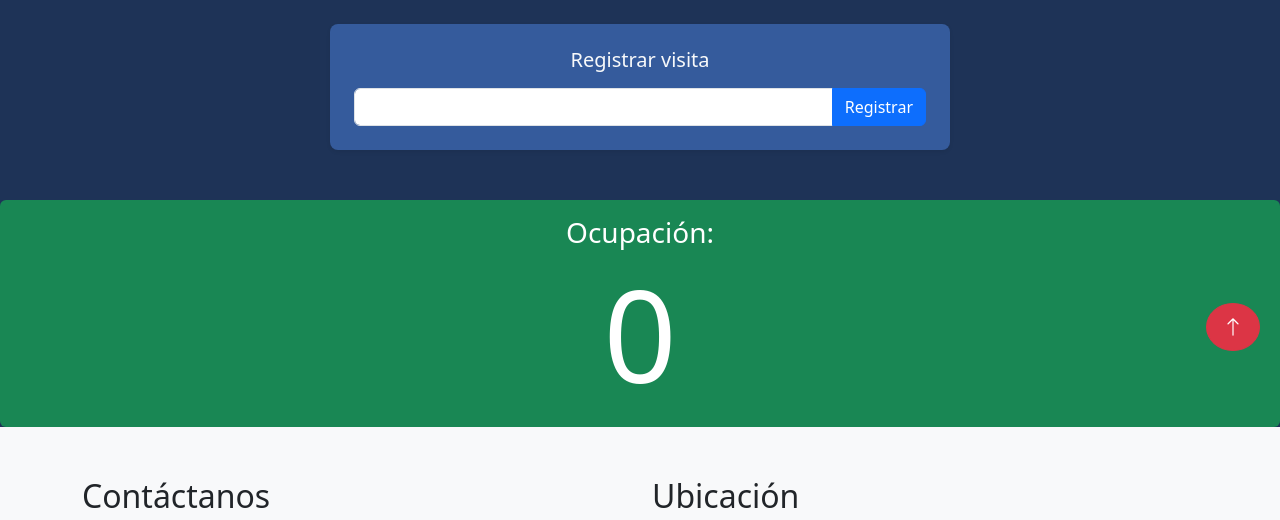
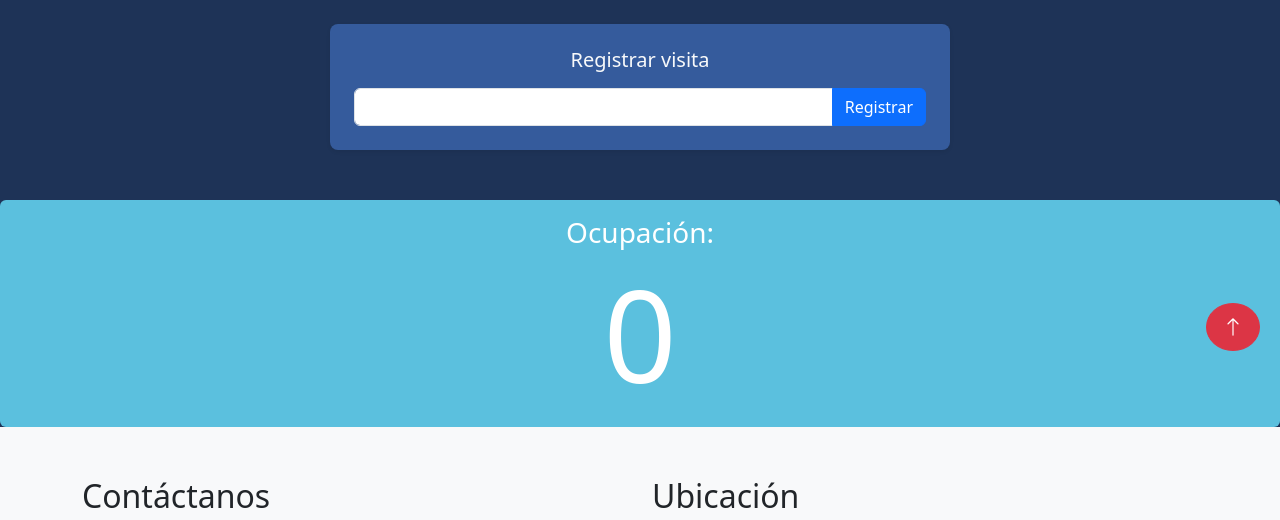
Before and after one commit to brandonico/GimAdmin, a Django app: page / in a window 1280 px wide. Shown: the part 429-949 px from the top of the page. Run offline with Django 5.2, Linux system fonts and the light colour scheme; data that the repository does not hold is empty; some libraries are stand-ins or nearby versions.

Commit message:
Ajax en home y limites en settings

```diff
--- a/apps/core/templates/home.html
+++ b/apps/core/templates/home.html
@@ -78,7 +78,7 @@
             {% csrf_token %}
             <div class="input-group">
                 {{ form.dni }}
-                <button class="btn btn-primary" type="submit">
+                <button class="btn btn-primary" id="btn_registro" type="submit">
                 Registrar
                 </button>
             </div>
@@ -87,14 +87,42 @@
 </section>
 
 <!-- Sección Ocupación -->
+
 {% if cantidad > 12 %}
-<section id="ocupacion" class="bg-danger rounded .container-fluid">
+<section id="ocupacion" class="rounded .container-fluid">
     {% else %}
-<section id="ocupacion" class="bg-success rounded .container-fluid">
+<section id="ocupacion" class="rounded .container-fluid">
     {% endif %}
 
     <h3>Ocupación:</h3>
-    <h1>{{cantidad}}</h1>
+    <h1 id="cantidadClientes"></h1>
+    <script>
+    // Función que hace el fetch y actualiza la interfaz
+    function actualizarAsistencia() {
+        fetch("actualizar_asistencia")
+            .then(response => response.json())
+            .then(data => {
+                document.getElementById("cantidadClientes").innerText = data.cantidad;
+
+                if (data.color) {
+                    document.getElementById("ocupacion").style.backgroundColor = data.color;
+                }
+            })
+            .catch(err => console.error("Error al actualizar asistencia:", err));
+    }
+        document.addEventListener("DOMContentLoaded", () => {
+            actualizarAsistencia();
+        }); //cuando carga
+
+        //Cada 2 minutos
+        setInterval(actualizarAsistencia, 120000);
+
+        //Cuando se presione el btn_registro (carga de asistencia)
+        document.getElementById("btn_registro").addEventListener("click", () => {
+            actualizarAsistencia();
+        });
+
+    </script>
 </section>
 
 
--- a/apps/core/urls.py
+++ b/apps/core/urls.py
@@ -10,5 +10,6 @@ urlpatterns = [
     path('cambiar_password/', views.cambiar_password_primera_vez, name='cambiar_password_primera_vez'),
     path('permisos_insuficientes/', views.permisos_insuficientes, name="permisos_insuficientes"),
     path('baja_membresia/<int:pk>', views.baja_membresia, name='baja_membresia'),
-    path('actualizar_membresia/<int:pk>', views.actualizar_membresia, name='actualizar_membresia')
+    path('actualizar_membresia/<int:pk>', views.actualizar_membresia, name='actualizar_membresia'),
+    path('actualizar_asistencia/', views.actualizar_asistencia, name='actualizar_asistencia')
 ]
--- a/apps/core/views.py
+++ b/apps/core/views.py
@@ -4,6 +4,7 @@ from django.views import View
 
 #vista basada en funciones
 from django.http import HttpResponse
+from django.http import JsonResponse
 
 #importar authenticate
 from django.contrib.auth import authenticate, login, logout, update_session_auth_hash
@@ -52,7 +53,7 @@ def home(request):
             else:
                 c = Cliente.objects.get(usuario=usuario)
                 entrada = timezone.now()
-                salida = entrada + timedelta(hours=1)
+                salida = entrada + timedelta(hours=2)
                 Asistencia.objects.create(cliente=c,
                                           hora_entrada=entrada,
                                           hora_salida=salida,
@@ -269,3 +270,25 @@ def baja_membresia (request, pk):
     membresia.estado='Baja'
     membresia.save()
     return redirect('dashboard')
+
+def actualizar_asistencia (request):
+    cuenta = Asistencia.objects.filter(
+            fecha_clase=timezone.localtime().date(),
+            hora_salida__gt= timezone.localtime().time()
+            ).count()       #Filtra las ultimas 2 horas de asistencias
+                            #tiene en cuenta fecha y hora. __gt = mayor que
+    if (cuenta <= settings.LIMITE_ASISTENCIA_BAJO):
+        color = '#5bc0de';
+    elif (cuenta <= settings.LIMITE_ASISTENCIA_MEDIO):
+        color = '#22bb33';
+    elif (cuenta <= settings.LIMITE_ASISTENCIA_ALTO):
+        color = '#f0ad4e';
+    else:
+        color = '#bb2124'
+
+    datos = {
+        'cantidad': cuenta,
+        'color' : color
+    }
+
+    return JsonResponse(datos)
--- a/gymadmin/settings.py
+++ b/gymadmin/settings.py
@@ -145,3 +145,8 @@ PRECIO_MES_SUSCRIPCION = 30000
 
 # URL LOGIN POR DEFECTO
 LOGIN_URL = 'login'
+
+# LIMITES COLOR ASISTENCIAS
+LIMITE_ASISTENCIA_BAJO=40
+LIMITE_ASISTENCIA_MEDIO=80
+LIMITE_ASISTENCIA_ALTO=120
```
